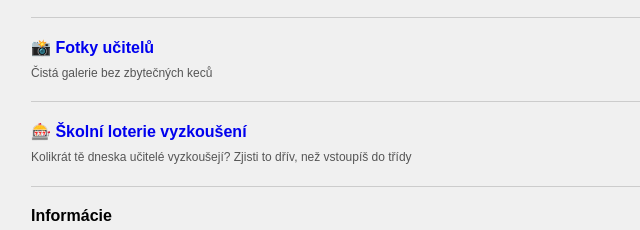
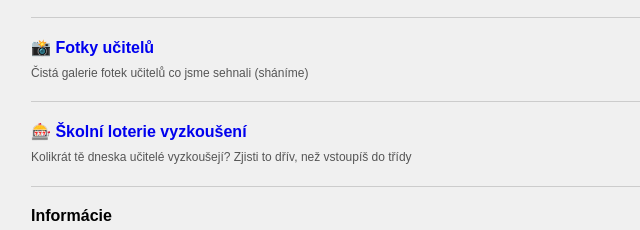
Before and after one commit to filipcerovsky0-max/gjw-chat, a plain HTML site: page index.html in a window 1280 px wide. Shown: the part 1186-1416 px from the top of the page, 219-859 px from the left. Drawn offline with Linux system fonts and the light colour scheme; no server answers.

Commit message:
fotka hlav

```diff
--- a/index.html
+++ b/index.html
@@ -155,7 +155,7 @@
 
     <!-- Fotky učitelů -->
     <h2 id="druhynadpis"><a href="./fotky/">📸 Fotky učitelů</a></h2>
-    <p class="tady">Čistá galerie bez zbytečných keců</p>
+    <p class="tady">Čistá galerie fotek učitelů co jsme sehnali (sháníme)</p>
     <hr class="oddeleni">
 
     <!-- Školní loterie -->
```
Also changed, not shown: fotky/index.html (+2 -0 lines), fotky/hlav.png (added).
